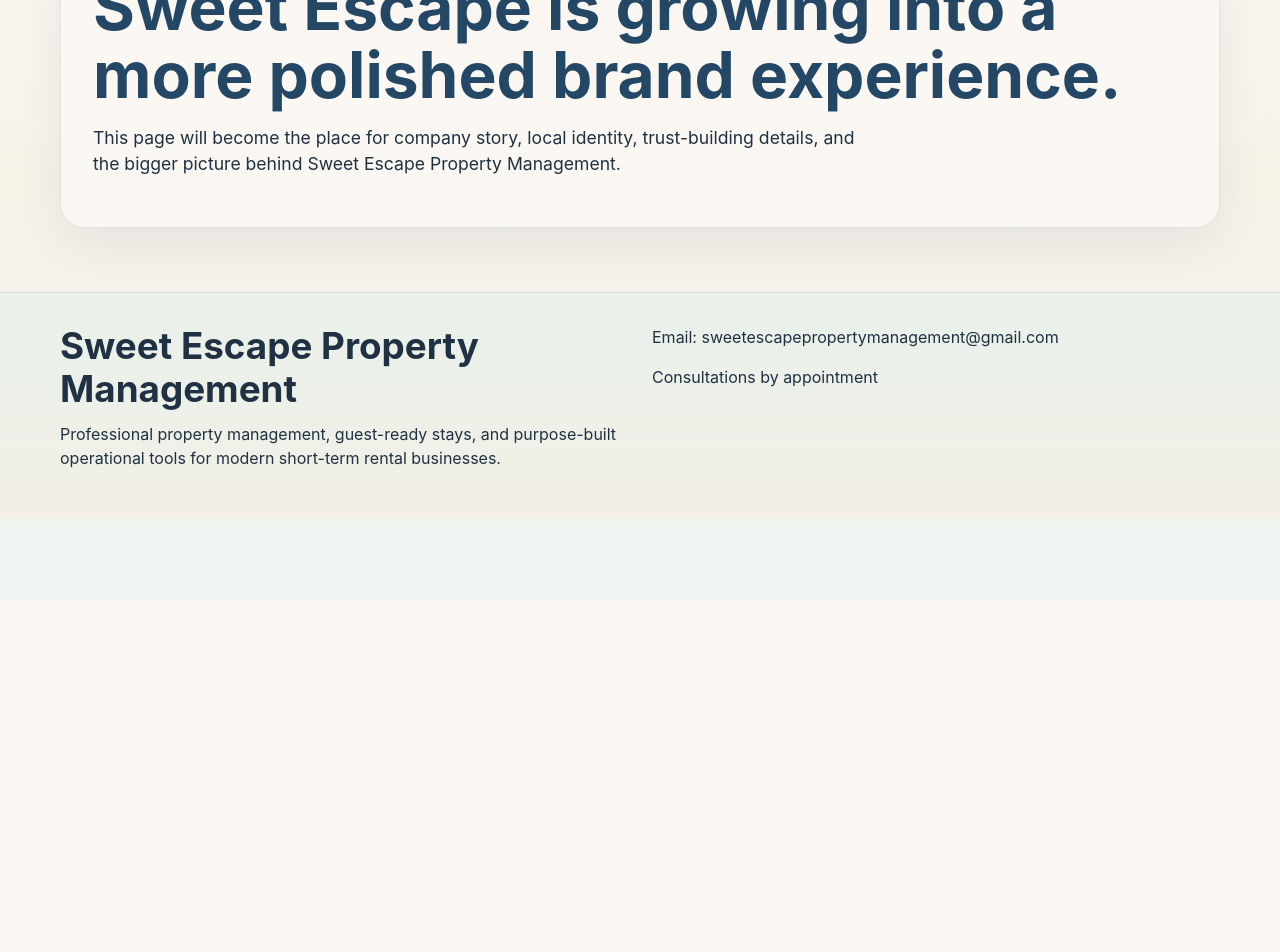
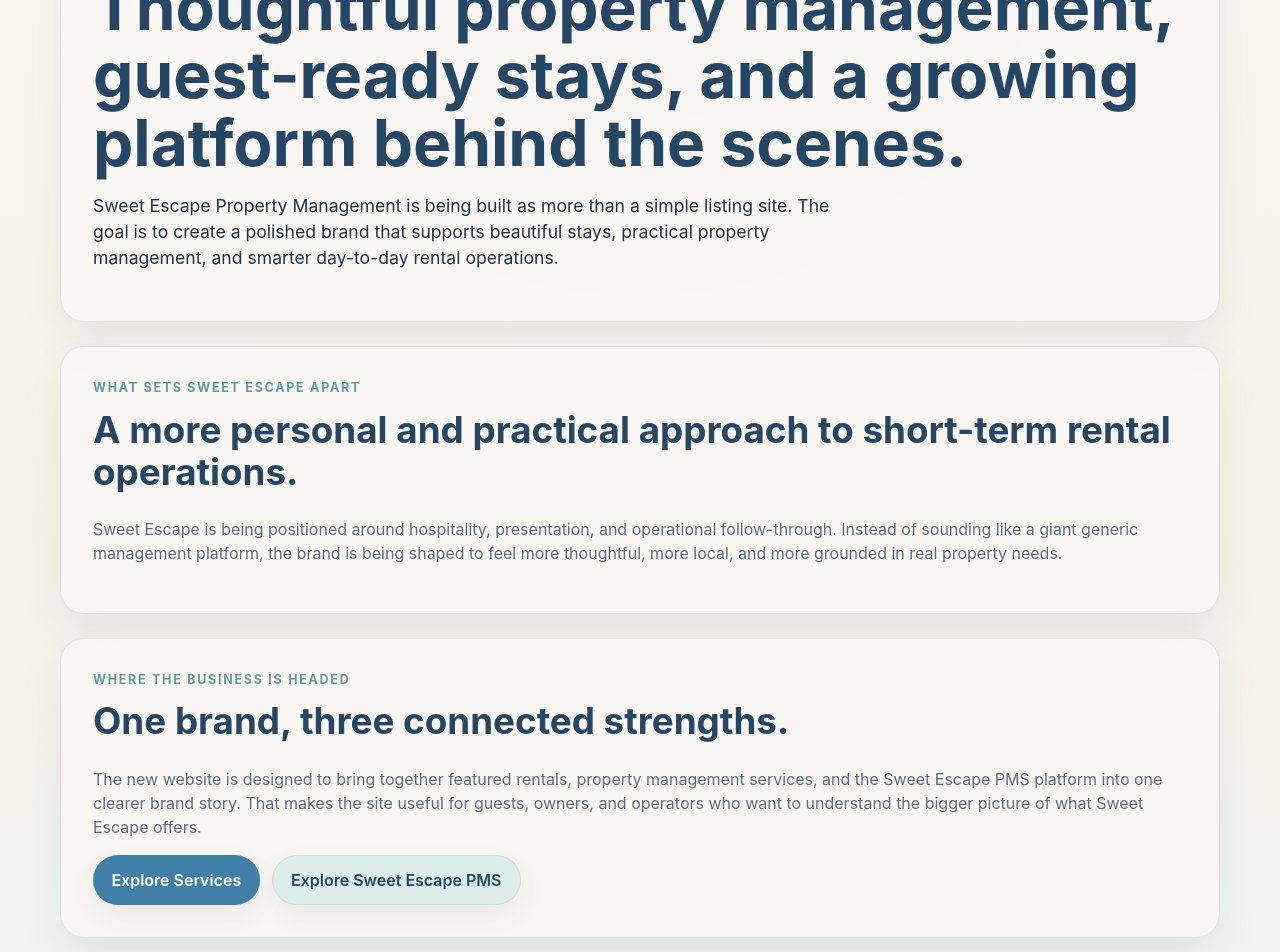
Before and after one commit to masterhavik/sweet-escape-website-2026, a React (Vite) app: page /about in a window 1280 px wide. Shown: the part 200-1152 px from the top of the page. Before the commit the page ends 800 px from the top, so only its background shows below. Built offline with nearby package versions, Linux system fonts and the light colour scheme.

Commit message:
Refine about page copy

```diff
--- a/src/pages/AboutPage.tsx
+++ b/src/pages/AboutPage.tsx
@@ -1,13 +1,49 @@
+import { Link } from 'react-router-dom';
+
 export function AboutPage() {
   return (
     <div className="page-stack">
       <section className="panel">
         <p className="eyebrow">About</p>
-        <h1>Sweet Escape is growing into a more polished brand experience.</h1>
+        <h1>Thoughtful property management, guest-ready stays, and a growing platform behind the scenes.</h1>
         <p className="lead">
-          This page will become the place for company story, local identity, trust-building details,
-          and the bigger picture behind Sweet Escape Property Management.
+          Sweet Escape Property Management is being built as more than a simple listing site. The
+          goal is to create a polished brand that supports beautiful stays, practical property
+          management, and smarter day-to-day rental operations.
         </p>
+      </section>
+
+      <section className="panel">
+        <div className="section-heading">
+          <p className="eyebrow">What sets Sweet Escape apart</p>
+          <h2>A more personal and practical approach to short-term rental operations.</h2>
+        </div>
+        <p>
+          Sweet Escape is being positioned around hospitality, presentation, and operational
+          follow-through. Instead of sounding like a giant generic management platform, the brand is
+          being shaped to feel more thoughtful, more local, and more grounded in real property needs.
+        </p>
+      </section>
+
+      <section className="panel">
+        <div className="section-heading">
+          <p className="eyebrow">Where the business is headed</p>
+          <h2>One brand, three connected strengths.</h2>
+        </div>
+        <p>
+          The new website is designed to bring together featured rentals, property management
+          services, and the Sweet Escape PMS platform into one clearer brand story. That makes the
+          site useful for guests, owners, and operators who want to understand the bigger picture of
+          what Sweet Escape offers.
+        </p>
+        <div className="button-row">
+          <Link className="button button--primary" to="/services">
+            Explore Services
+          </Link>
+          <Link className="button button--secondary" to="/sweet-escape-pms">
+            Explore Sweet Escape PMS
+          </Link>
+        </div>
       </section>
     </div>
   );
```
